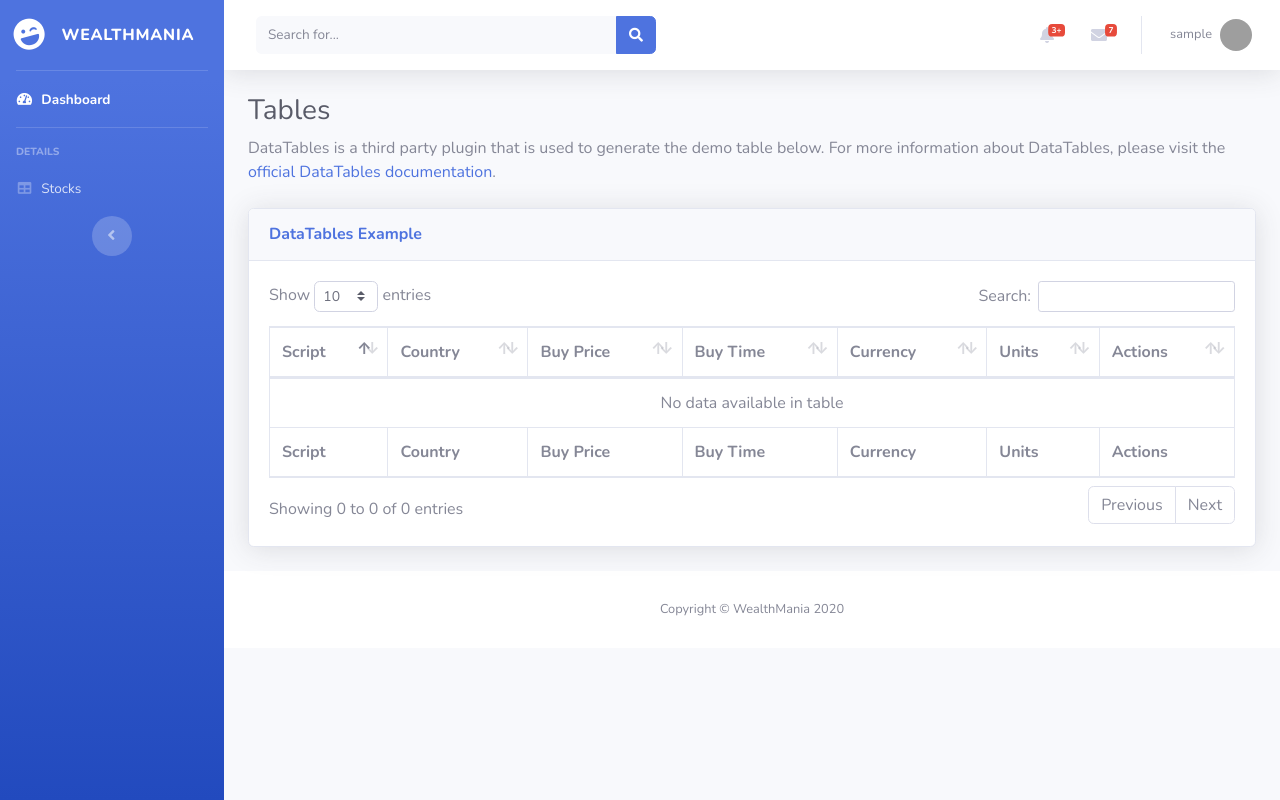
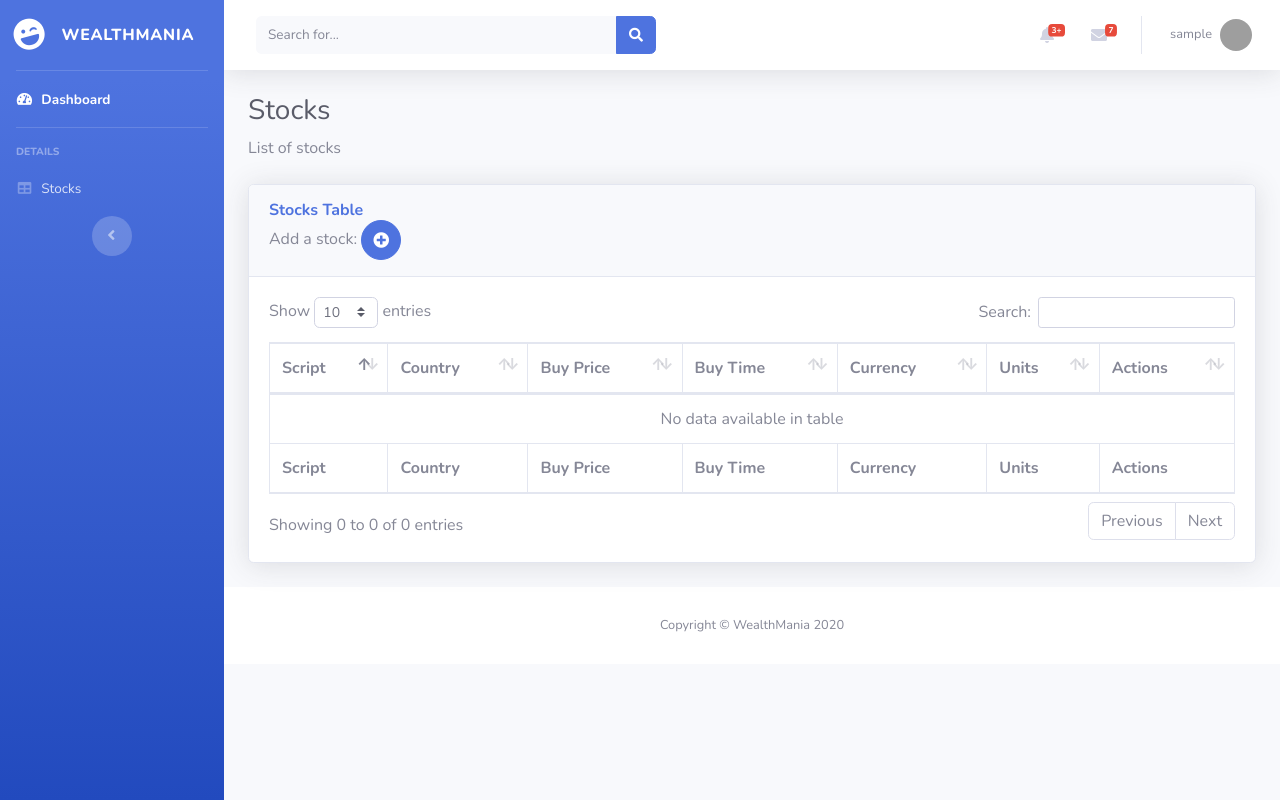
Before and after one commit to manojbhosale/wealthmania, a Flask app: page /mystocks in a window 1280 px wide. Run offline with Flask 2, Linux system fonts and the light colour scheme; the visitor is signed in with stand-in values (Sample User, id 1); data comes from the database, SQL or seed files in the repository; both versions use the stored data as it was after the commit; data that the repository does not hold is empty; some libraries are stand-ins or nearby versions; grey boxes are pictures that could not be loaded.

Commit message:
Add stock feature

```diff
--- a/app/routes.py
+++ b/app/routes.py
@@ -13,8 +13,19 @@ import os
 @wealthApp.route('/index')
 @login_required
 def index():
-	user = {"username":"Manoj","networth":"1000 INR","networth_change":"100 INR"}
+	user = current_user
+	user_obj = User.query.filter_by(username=user.username).first()
+	print(user_obj.username)
+	networth = get_networth()
+	user = {"username":"Manoj","networth":str(networth)+" INR","networth_change":"100 INR"}
 	return render_template('index.html', title='Home', user=user)
+
+def get_networth():
+	securities = Security.query.filter_by(user_id=current_user.id)
+	total_worth = 0
+	for sec in securities:
+		total_worth = total_worth + (sec.buy_price * sec.units)
+	return total_worth
 
 @login_required
 @wealthApp.route('/upload')
@@ -96,7 +107,7 @@ def login():
 @wealthApp.route('/addstock',methods=['GET','POST'])
 def addstock():
 	form = AddNewStock()
-	print("OusSide validate form!")
+	print("OutSide validate form!")
 	if form.validate_on_submit():
 		print("Inside validate form!")
 		#Security.query.filter_by(user_id=current_user.id)
--- a/app/templates/tables.html
+++ b/app/templates/tables.html
@@ -7,13 +7,14 @@
         <div class="container-fluid">
 
           <!-- Page Heading -->
-          <h1 class="h3 mb-2 text-gray-800">Tables</h1>
-          <p class="mb-4">DataTables is a third party plugin that is used to generate the demo table below. For more information about DataTables, please visit the <a target="_blank" href="https://datatables.net">official DataTables documentation</a>.</p>
+          <h1 class="h3 mb-2 text-gray-800">Stocks</h1>
+          <p class="mb-4">List of stocks</p>
 
           <!-- DataTales Example -->
           <div class="card shadow mb-4">
             <div class="card-header py-3">
-              <h6 class="m-0 font-weight-bold text-primary">DataTables Example</h6>
+              <h6 class="m-0 font-weight-bold text-primary">Stocks Table</h6>
+              Add a stock: <a href="/addstock" class="btn btn-primary btn-circle"><i class="fas fa-plus-circle"></i></a>
             </div>
             <div class="card-body">
               <div class="table-responsive">
```
Also changed, not shown: app.db, 1 other file.
